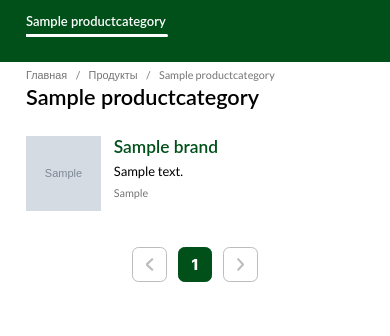
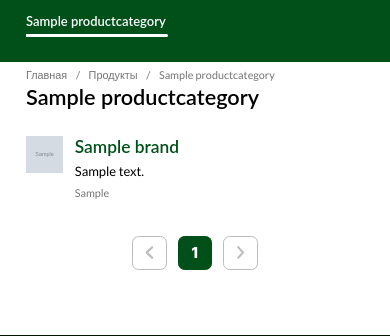
Before and after one commit to SterrenHeer/EcoFarmingDjango, a Django app: a page that uses eco_farming/templates/footer.html in a window 390 px wide. Shown: the part 222-558 px from the top of the page. Run offline with Django 5.2, Linux system fonts and the light colour scheme; tables that the repository leaves empty hold one stand-in row (values such as "Sample post"); grey boxes marked "Sample" are stand-in pictures; some web fonts are replaced.

Commit message:
fix message sending feature and change sizes of some images

```diff
--- a/EcoFarming/settings.py
+++ b/EcoFarming/settings.py
@@ -131,7 +131,7 @@ MEDIA_ROOT = BASE_DIR / 'media'
 DEFAULT_AUTO_FIELD = 'django.db.models.BigAutoField'
 
 EMAIL_HOST = 'smtp.mail.ru'
-EMAIL_PORT = 2525
+EMAIL_PORT = 587
 EMAIL_HOST_USER = "ggkp.11@mail.ru"
 EMAIL_HOST_PASSWORD = "X1ZYS7iagA5DqH48VSKf"
 EMAIL_USE_TLS = True
--- a/EcoFarming/static/css/style.css
+++ b/EcoFarming/static/css/style.css
@@ -943,14 +943,14 @@ section {
   cursor: pointer;
 }
 .product_brands_item img {
-  width: 5.989vw;
-  height: 5.989vw;
+  width: 2.994vw;
+  height: 2.994vw;
 }
 .product_brands_content {
   display: flex;
   flex-direction: column;
   gap: 0.625vw;
-  width: 34.166vw;
+  width: 37.866vw;
 }
 .product_brands_content .title {
   color: #757575;
@@ -974,12 +974,12 @@ section {
     width: 100%;
   }
   .product_brands_item img {
-    width: 19.166vw;
-    height: 19.166vw;
+    width: 9.583vw;
+    height: 9.583vw;
   }
   .product_brands_content {
     gap: 1.666vw;
-    width: 64.166vw;
+    width: 74.166vw;
   }
   .product_brands_content .title {
     font-size: 2.777vw;
--- a/eco_farming/templates/company.html
+++ b/eco_farming/templates/company.html
@@ -16,7 +16,7 @@
     </div>
     <div class="container">
         <div class="title title_48">
-            Контакты
+            Компания
             <img class="mobile" src="{% static 'img/logo.png' %}" alt="logo">
         </div>
         {% if companypage_list %}
--- a/eco_farming/templates/footer.html
+++ b/eco_farming/templates/footer.html
@@ -33,7 +33,7 @@
                 {% endfor %}
             </div>
             <div class="footer_links">
-                <a href="#" class="title title_20 semi_bold">О нас</a>
+                <a href="{% url 'company' %}" class="title title_20 semi_bold">О нас</a>
                 <a href="{% url 'company' %}" class="title">Компания</a>
                 <a href="{% url 'publications' %}?type=Наука" class="title">Наука</a>
                 <a href="{% url 'publications' %}?type=Публикации" class="title">Публикации</a>
--- a/eco_farming/templates/header.html
+++ b/eco_farming/templates/header.html
@@ -118,7 +118,7 @@
                         {% endfor %}
                     </ul>
                 </li>
-                <li><a href="#" class="title title_20 semi-bold">О нас</a>
+                <li><a href="{% url 'company' %}" class="title title_20 semi-bold">О нас</a>
                     <ul>
                         <li><a href="{% url 'company' %}" class="title medium">Компания</a></li>
                         <li><a href="{% url 'publications' %}?type=Наука" class="title medium">Наука</a></li>
--- a/eco_farming/views.py
+++ b/eco_farming/views.py
@@ -4,6 +4,7 @@ from .models import (WeatherSlide, ProductCategory, Brand, Harmful, HarmfulCateg
 from django.core.paginator import Paginator
 from django.core.mail import send_mail
 from django.conf import settings
+from django.shortcuts import redirect
 from django.db.models import Q
 from datetime import datetime
 from itertools import chain
@@ -323,17 +324,19 @@ class CompanyPageDetailView(ListView):
 class SendTelegramMessageView(TemplateView):
     template_name = "contacts.html"
 
-    def get_context_data(self):
+    def get(self, request, *args, **kwargs):
         data = get_form_data(self)
         send_telegram_message(data)
+        return redirect('contacts')
 
 
 class SendEmailMessageView(TemplateView):
     template_name = "contacts.html"
 
-    def get_context_data(self):
+    def get(self, request, *args, **kwargs):
         data = get_form_data(self)
         send_mail('Сообщение с сайта ekofarming.by', data, settings.EMAIL_HOST_USER, ['sterrenheer@gmail.com'])
+        return redirect('contacts')
 
 
 def get_form_data(self):
```
Also changed, not shown: other parts of EcoFarming/static/css/style.css (+17 -17 lines).
